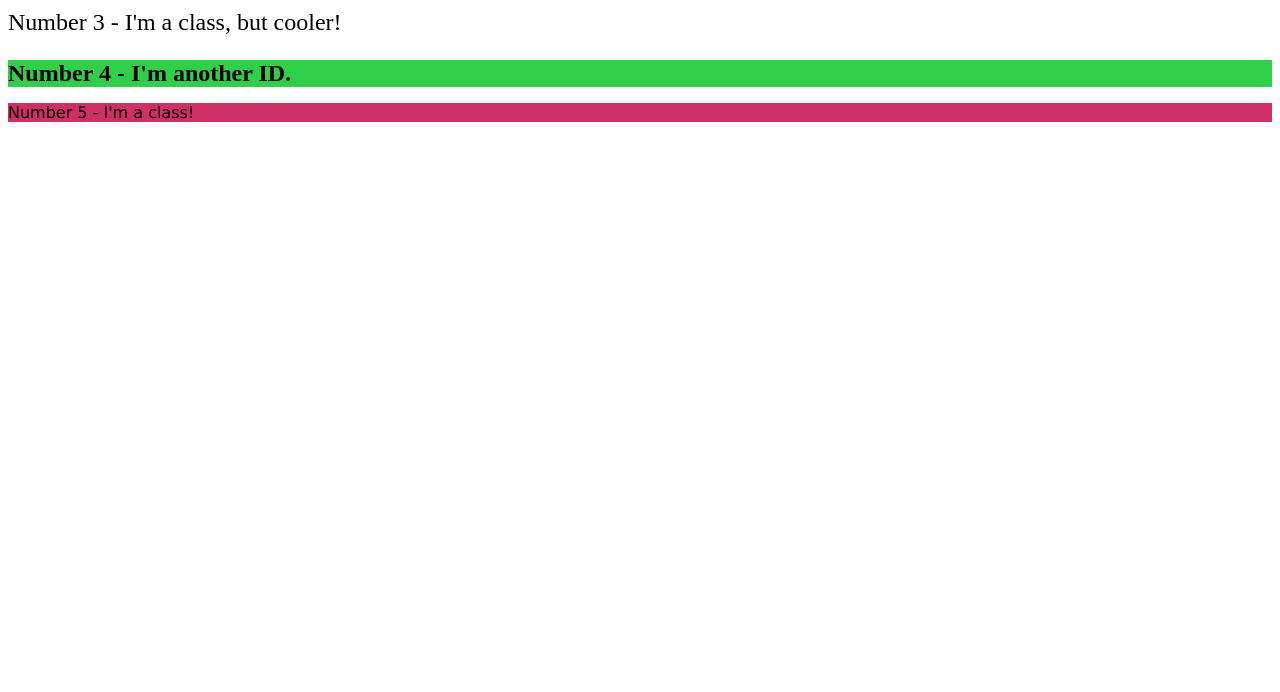
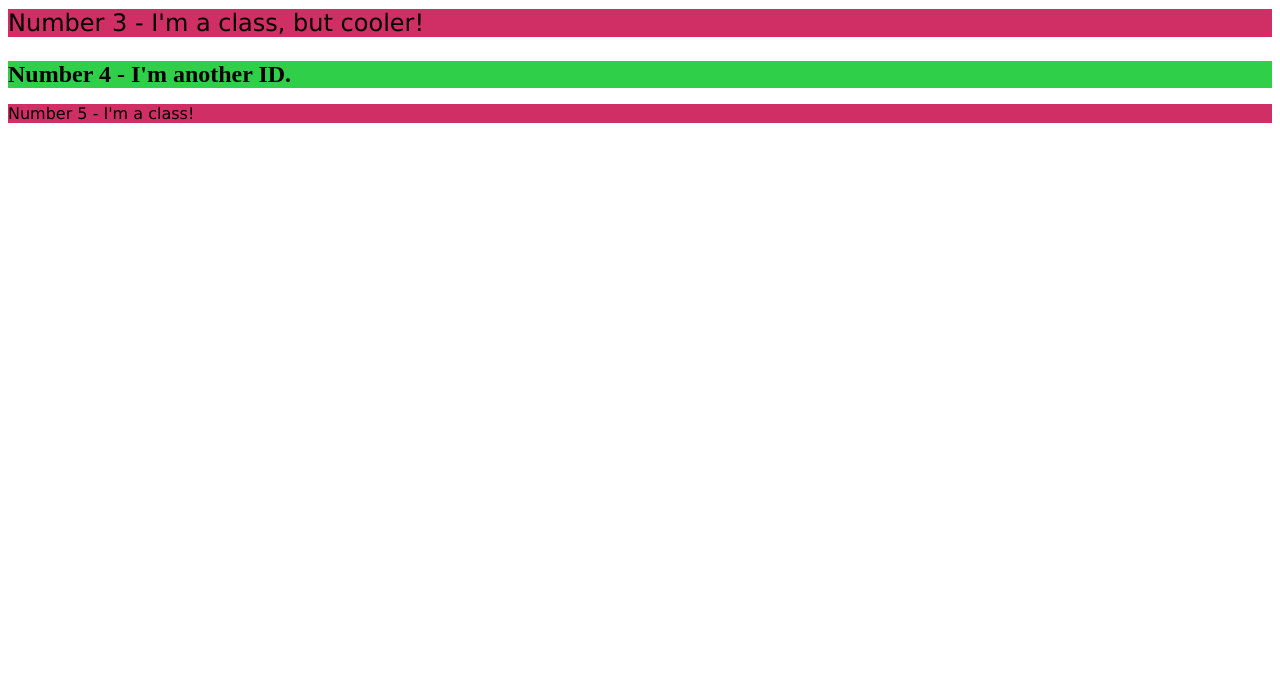
Before and after one commit to DotSnuk/css-class-id-tut, a plain HTML site: page index.html in a window 1280 px wide. Shown: the part 108-800 px from the top of the page. Drawn offline with Linux system fonts and the light colour scheme.

Commit message:
more css

```diff
--- a/index.html
+++ b/index.html
@@ -10,7 +10,7 @@
   <body>
     <p class="classOne">Number 1 - I'm a class!</p>
     <div id="idOne">Number 2 - I'm one ID.</div>
-    <p class="classOne, classTwo">Number 3 - I'm a class, but cooler!</p>
+    <p class="classOne classTwo">Number 3 - I'm a class, but cooler!</p>
     <div id="idTwo">Number 4 - I'm another ID.</div>
     <p class="classOne">Number 5 - I'm a class!</p>
   </body>
```
